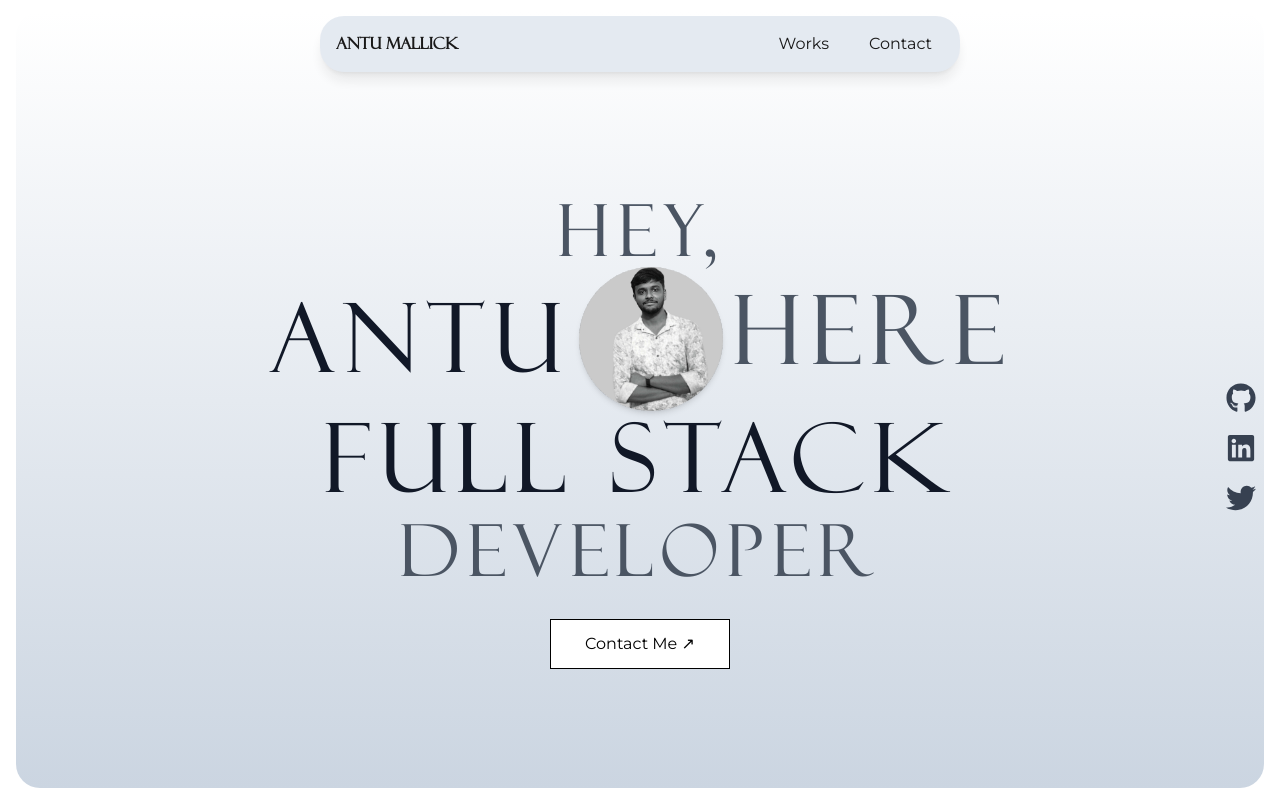
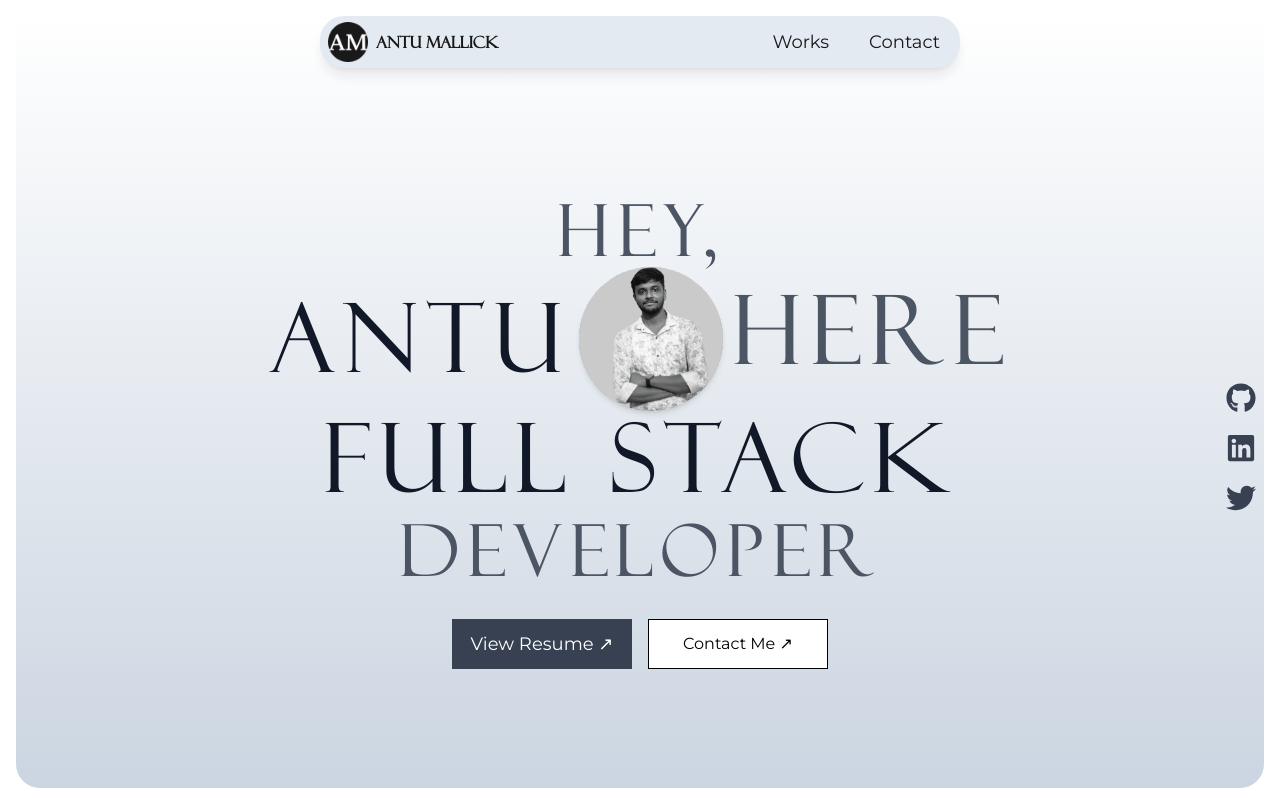
Before and after one commit to itsantu/portfolio, a React (Vite) app: page / in a window 1280 px wide. Shown: the top 800 px of the page. Built offline with nearby package versions, Linux system fonts and the light colour scheme.

Commit message:
added logo and resume link

```diff
--- a/src/components/Buttons/RouterButton.jsx
+++ b/src/components/Buttons/RouterButton.jsx
@@ -10,12 +10,26 @@ const RouterButton = ({ link, linkText, targetBlank = false }) => {
         whileHover="hover"
       >
         <motion.div
-          className="absolute inset-0 bg-white border-2 border-gray-950"
+          className="absolute inset-0 bg-transparent border-2 border-gray-950"
           variants={{
             hover: { x: 6, y: 8 },
           }}
           transition={{ duration: 0.2 }}
         />
+        {targetBlank ? (
+          <a href={link} target="_blank" rel="noreferrer">
+            <motion.button
+              className="relative z-10 px-4 py-2 bg-gray-700 hover:bg-gradient-to-br hover:from-gray-700 hover:to-gray-600 text-sm md:text-lg text-white w-full h-full duration-150"
+              variants={{
+                hover: { x: -6 },
+              }}
+              whileTap={{ scale: 0.9 }}
+              transition={{ duration: 0.2 }}
+            >
+              {linkText}
+            </motion.button>
+          </a>
+        ) : (
           <Link to={`/projects/${link}`}>
             <motion.button
               className="relative z-10 px-4 py-2 bg-black text-sm md:text-lg text-white w-full h-full"
@@ -28,6 +42,7 @@ const RouterButton = ({ link, linkText, targetBlank = false }) => {
               {linkText}
             </motion.button>
           </Link>
+        )}
       </motion.div>
     </div>
   );
--- a/src/sections/Hero.jsx
+++ b/src/sections/Hero.jsx
@@ -4,6 +4,7 @@ import { FaGithub, FaLinkedin, FaTwitter } from "react-icons/fa";
 import profileImage from "/images/profile_picture.jpg";
 import { motion } from "framer-motion";
 import ContactMeButton from "../components/Buttons/ContactMeButton";
+import RouterButton from "../components/Buttons/RouterButton";
 
 const HeroSection = () => {
   return (
@@ -57,7 +58,9 @@ const HeroSection = () => {
           initial={{ opacity: 0, y: 20 }}
           animate={{ opacity: 1, y: 0 }}
           transition={{ duration: 1, delay: 1 }}
+          className="flex items-center gap-4"
         >
+          <RouterButton linkText="View Resume ↗" link="https://drive.google.com/file/d/1Dr5l3N_IV-2YYDFgqF0jJeFNi9uBgPOP/view?usp=sharing" targetBlank={true} />
           <ContactMeButton linkText="Contact Me ↗" link="#contact" />
         </motion.div>
 
--- a/src/sections/Navbar.jsx
+++ b/src/sections/Navbar.jsx
@@ -37,11 +37,14 @@ const Navbar = () => {
         showNavbar ? 'translate-y-0' : '-translate-y-28'
       }`}
     >
-      <div className="container mx-auto px-4 py-1 md:py-2 flex justify-between items-center">
-        <div className="text-[0.8rem] md:text-[1rem] font-bold font-felixti"><a href='#hero'>Antu Mallick</a></div>
+      <div className="container mx-auto px-2 py-1 flex justify-between items-center">
+        <div className="text-[0.8rem] md:text-[1rem] font-bold font-felixti">
+        <img src='android-chrome-192x192.png' alt='Antu Mallick Logo' className='h-8 w-8 md:w-10 md:h-10 inline-block mr-2' />
+        <a href='#hero'>Antu Mallick</a>
+        </div>
         <ul className="flex space-x-4">
-          <li className=" cursor-pointer p-1 md:px-3 md:py-2 rounded-full hover:bg-slate-300 duration-150"><a href='#works'>Works</a></li>
-          <li className=" cursor-pointer p-1 md:px-3 md:py-2 rounded-full hover:bg-slate-300 duration-150"><a href='#contact'>Contact</a></li>
+          <li className="text-sm md:text-lg cursor-pointer p-1 md:px-3 md:py-2 rounded-full hover:bg-slate-300 duration-150"><a href='#works'>Works</a></li>
+          <li className="text-sm md:text-lg cursor-pointer p-1 md:px-3 md:py-2 rounded-full hover:bg-slate-300 duration-150"><a href='#contact'>Contact</a></li>
         </ul>
       </div>
     </motion.nav>
```
Lines whose indentation alone changed are shown as unchanged.
